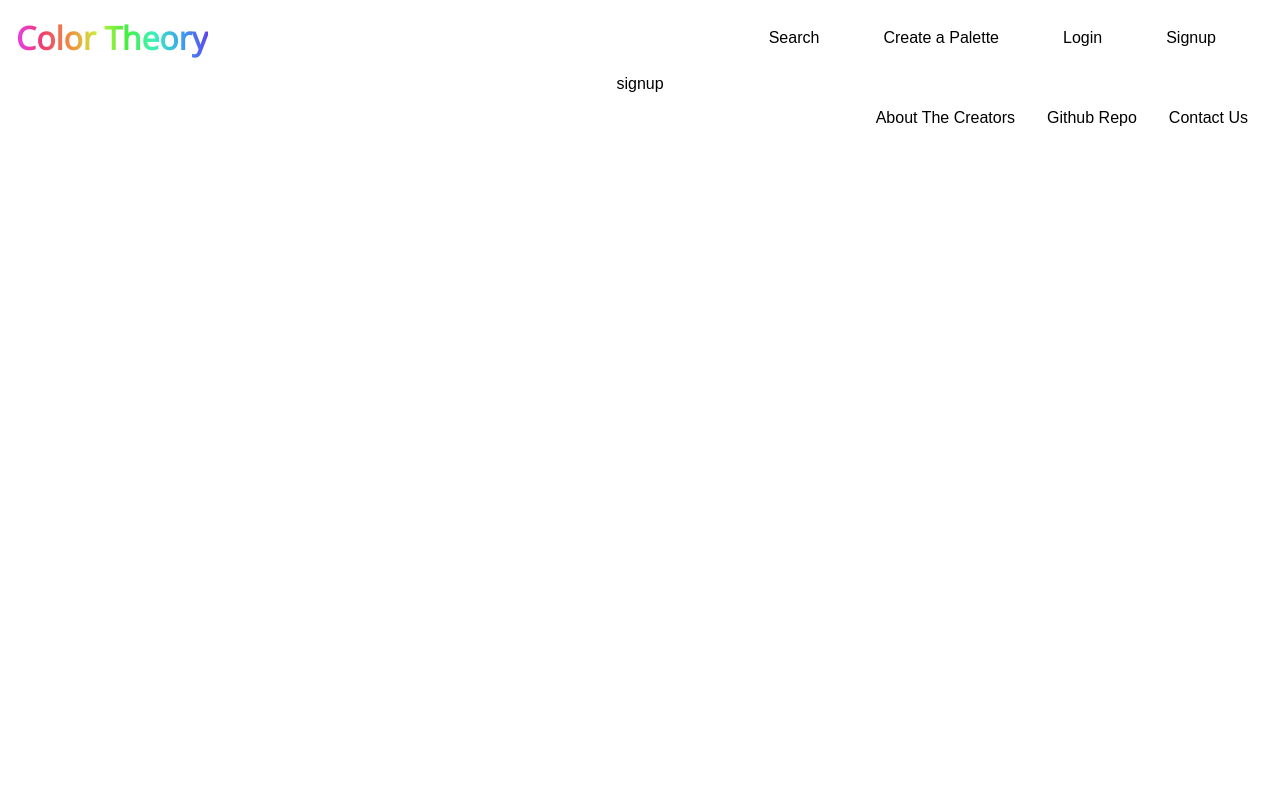
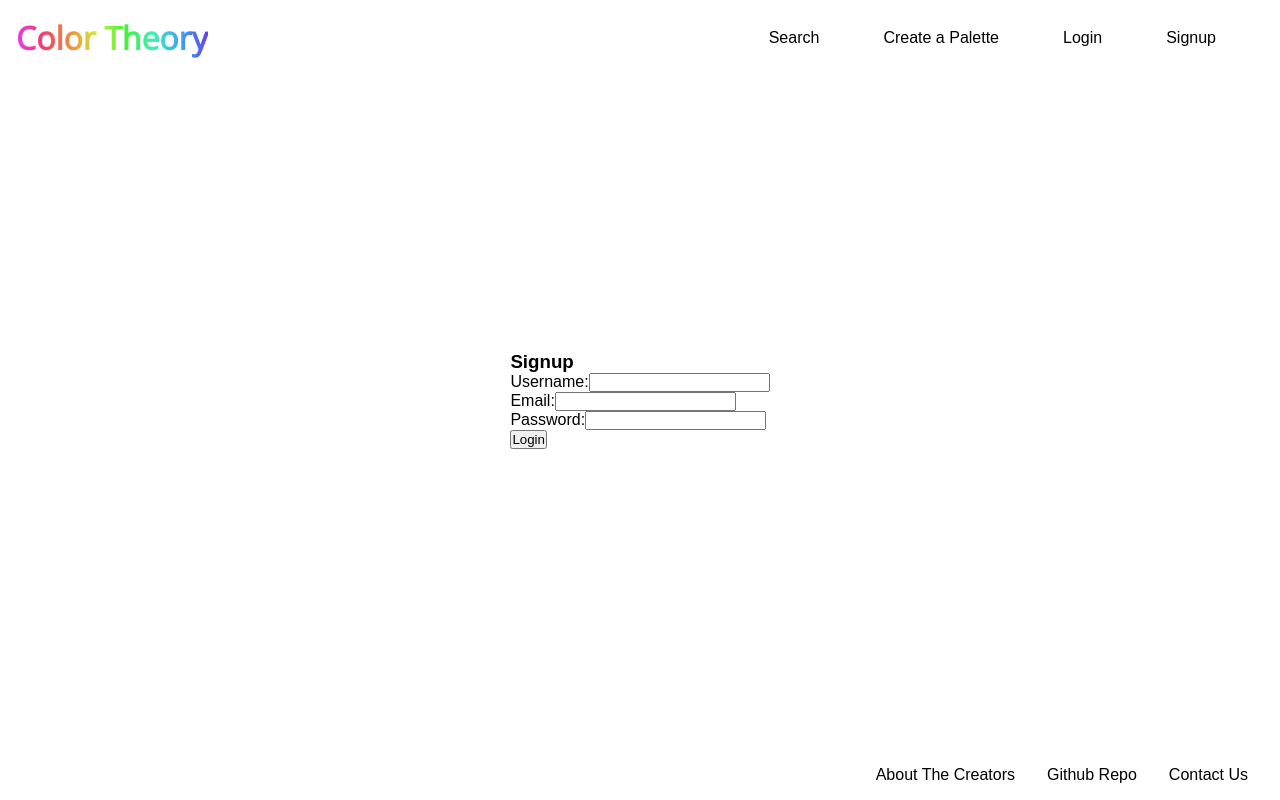
Before and after one commit to reynolkb/color-theory-1.0, a React (Create React App) app in the folder client/: page /signup in a window 1280 px wide. Built offline with nearby package versions, Linux system fonts and the light colour scheme.

Commit message:
Added Login and Signup page components. Wrote form JSX for each

```diff
--- a/client/src/index.css
+++ b/client/src/index.css
@@ -4,12 +4,15 @@
     box-sizing: border-box;
 }
 
-
+html {
+    min-height: 100%;
+}
 
 body {
     background-color: #ffffff;
+    font-family: Arial, Helvetica, sans-serif;
     color: #000;
-    font-family: Arial, Helvetica, sans-serif;
+    min-height: 100vh;
 }
 
 #root {
@@ -23,6 +26,7 @@ body {
 main {
     display: flex;
     width: 100%;
+    min-height: 100vh;
     justify-content: center;
 }
 
@@ -30,6 +34,7 @@ main {
     display: flex;
     width: 100%;
     max-width: 900px;
+    padding: 4em 0;
 }
 
 h1 {
@@ -62,8 +67,7 @@ header {
     width: 100%;
     padding: 1em;
     background-color: #ffffff;
-    position: -webkit-sticky;
-    position: sticky;
+    position: fixed;
     top: 0;
     z-index: 3;
     display: flex;
@@ -102,8 +106,10 @@ header nav ul li a:hover {
 }
 
 footer {
+    background-color: #ffffff;
     width: 100%;
-    background-color: #ffffff;
+    position:fixed;
+    bottom:0;
     padding: 1em;
     display: flex;
     justify-content: space-between;
@@ -147,8 +153,8 @@ footer ul li a:hover {
 .home-palette-wrapper {
     display: flex;
     flex-direction: column;
+    flex: 2 0 0;
     margin: 2em;
-    flex: 2 0 0;
 }
 
 /* sidebar styling */
@@ -233,3 +239,12 @@ footer ul li a:hover {
     height: 100%;
     display: flex;
 }
+
+/* login and signup styling */
+.auth-wrapper {
+    width: 100%;
+    height: 100vh;
+    display: flex;
+    justify-content: center;
+    align-items: center;
+}
--- a/client/src/pages/Home.js
+++ b/client/src/pages/Home.js
@@ -41,7 +41,6 @@ const Home = () => {
 
 
     return (
-        <main>
             <div className='global-wrapper'>
                 <div className='home-palette-wrapper'>
                     {/* cat's styling palettes */}
@@ -63,7 +62,6 @@ const Home = () => {
                     <Sidebar />
                 </div>
             </div>
-        </main>
     );
 };
 
--- a/client/src/pages/Login.js
+++ b/client/src/pages/Login.js
@@ -3,8 +3,30 @@ import React from 'react';
 const Login = () => {
 
     return(
-        <div>
-            Login
+        <div className='auth-wrapper'>
+            <div>
+            {/* this is the div with background color  */}
+                <div>
+                    <h3>Login</h3>
+                    <div>
+                        <div>
+                            <form>
+                                <div>
+                                    <label htmlFor='email'>Email:</label>
+                                    <input type='email' name='email' />
+                                </div>
+                                <div>
+                                    <label htmlFor='password'>Password:</label>
+                                    <input type='password' name='password' />
+                                </div>
+                                <button>Login</button>
+                            </form>
+                        </div>
+                    </div>
+
+                </div>
+
+            </div>
         </div>
     )
 };
--- a/client/src/pages/Signup.js
+++ b/client/src/pages/Signup.js
@@ -3,8 +3,32 @@ import React from 'react';
 const Signup = () => {
 
     return(
-        <div>
-            signup
+        <div className='auth-wrapper'>
+            <div>
+            {/* this is the div with background color  */}
+                <div>
+                    <h3>Signup</h3>
+                    <div>
+                        <div>
+                            <form>
+                                <div>
+                                    <label htmlFor='username'>Username:</label>
+                                    <input type='text' name='username' />
+                                </div>
+                                <div>
+                                    <label htmlFor='email'>Email:</label>
+                                    <input type='email' name='email' />
+                                </div>
+                                <div>
+                                    <label htmlFor='password'>Password:</label>
+                                    <input type='password' name='password' />
+                                </div>
+                                <button>Login</button>
+                            </form>
+                        </div>
+                    </div>
+                </div>
+            </div>
         </div>
     )
 };
```
